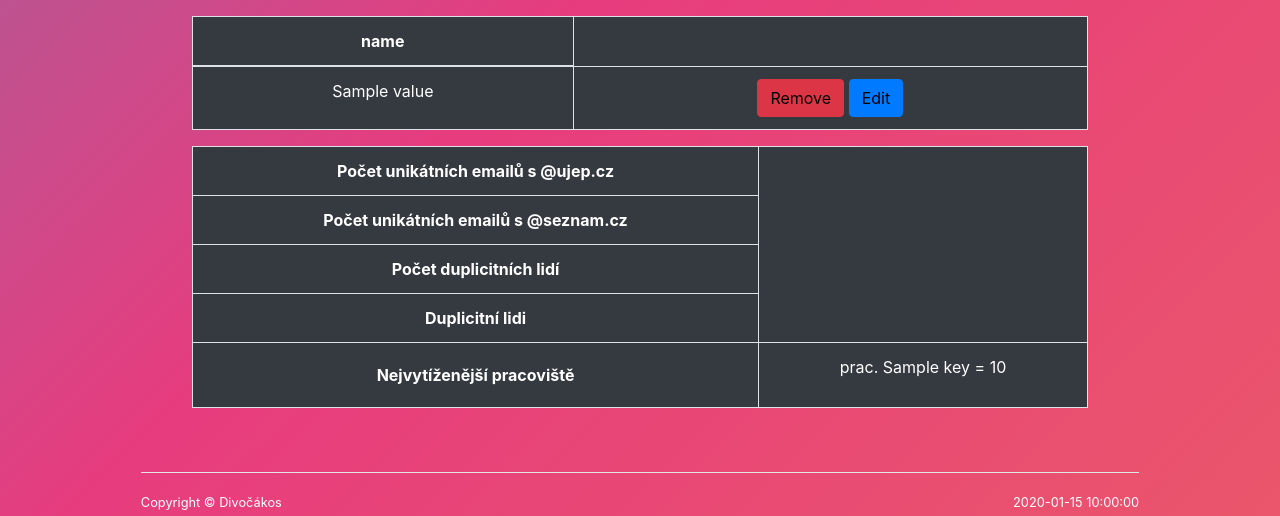
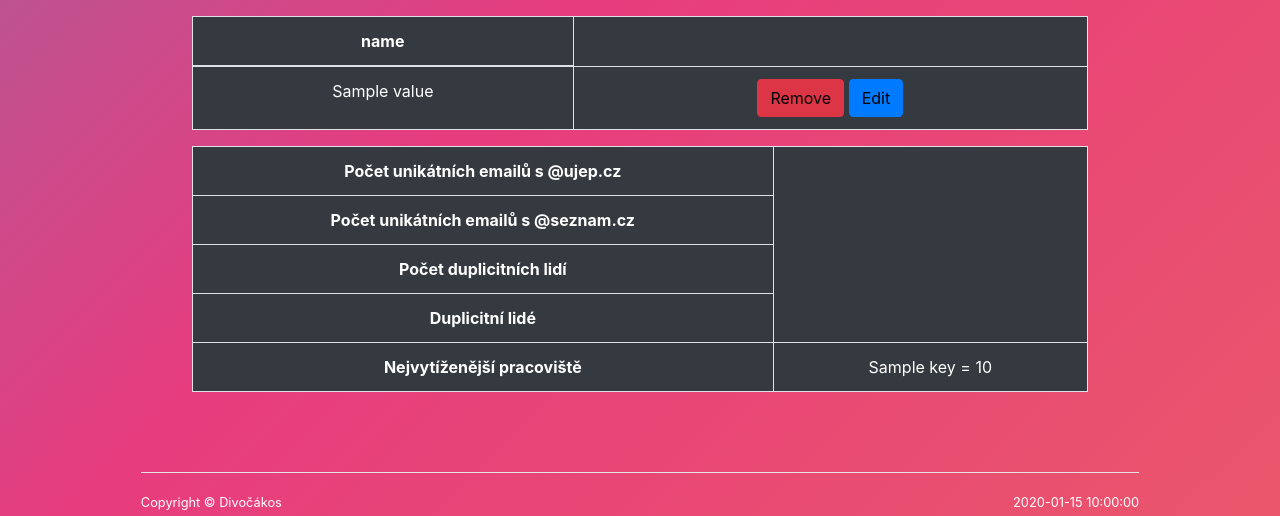
Before and after one commit to matej-kaska/NoSQL, a Flask app: template templates/mongo.html in a window 1280 px wide. Shown: the part 284-800 px from the top of the page. Run offline with Flask 3, Linux system fonts and the light colour scheme; the template is opened without the code that fills it: most values are stand-ins (such as "Sample title", 1, 10 or a date in 2020); parts of the project's set-up code (start-up, migrations or seed data) failed here and were passed over.

Commit message:
update Manga, vypisování věcí na konci stránky

```diff
--- a/templates/mongo.html
+++ b/templates/mongo.html
@@ -84,9 +84,10 @@
   {{ idstore.append(id) or "" }}
   {% endif %}
 
-  <td class="mongogrid{{key}}"><div id="{{ id }}{{ key }}text" >
-    {{ value }}
-  </div>
+  <td class="mongogrid{{key}}">
+    <div id="{{ id }}{{ key }}text" >
+      {{ value }}
+    </div>
     {% if key != "_id" %}
       <input
           name="{{ id + key }}"
@@ -147,10 +148,10 @@
       {% endfor %}
     </tr>
     <tr>
-      <th scope="row">Počet unikátních emailů s @seznam.cz</th>
+      <th scope="row" style="text-align: center; vertical-align: middle;">Počet unikátních emailů s @seznam.cz</th>
       {% for key, value in emailMapRed.items() %}
       {% if key == "seznam" %}
-      <td>{{value}}</td>
+      <td style="text-align: center; vertical-align: middle;">{{value}}</td>
       {% endif %}
       {% endfor %}
     </tr>
@@ -163,19 +164,25 @@
       {% endfor %}
     </tr>
     <tr>
-      <th scope="row">Duplicitní lidi</th>
+      <th scope="row" style="text-align: center; vertical-align: middle;">Duplicitní lidé</th>
       {% for key, value in emailMapRed.items() %}
       {% if key == "emailDups" %}
-      <td>{{value}}</td>
+      <td>{{ value | join(", ") }}</td>
       {% endif %}
       {% endfor %}
     </tr>
     <tr>
       <th scope="row" style="text-align: center; vertical-align: middle;">Nejvytíženější pracoviště</th>
       <td>
-        {% for key, value in pracoMapRed.items() %}
-        <p>prac. {{key}} = {{value|int}}<p>
-        {% endfor %}
+        <div class="container">
+          <div class="row">
+            {% for key, value in pracoMapRed.items() %}
+            <div class="col-sm align-middle">
+              {{key}} = {{value|int}}
+            </div>
+            {% endfor %}
+          </div>
+        </div>
       </td>
     </tr>
   </table>
```
Also changed, not shown: static/css/style.css (line endings or trailing spaces).
